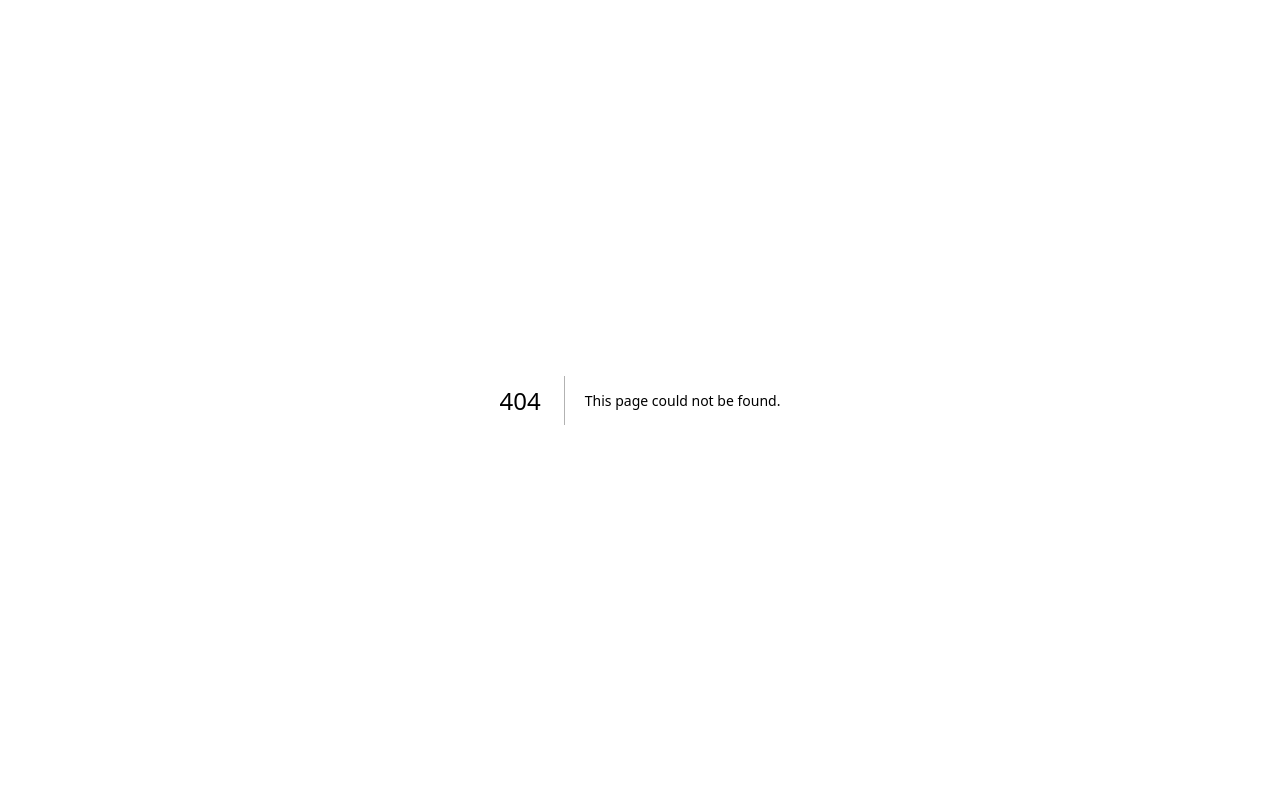
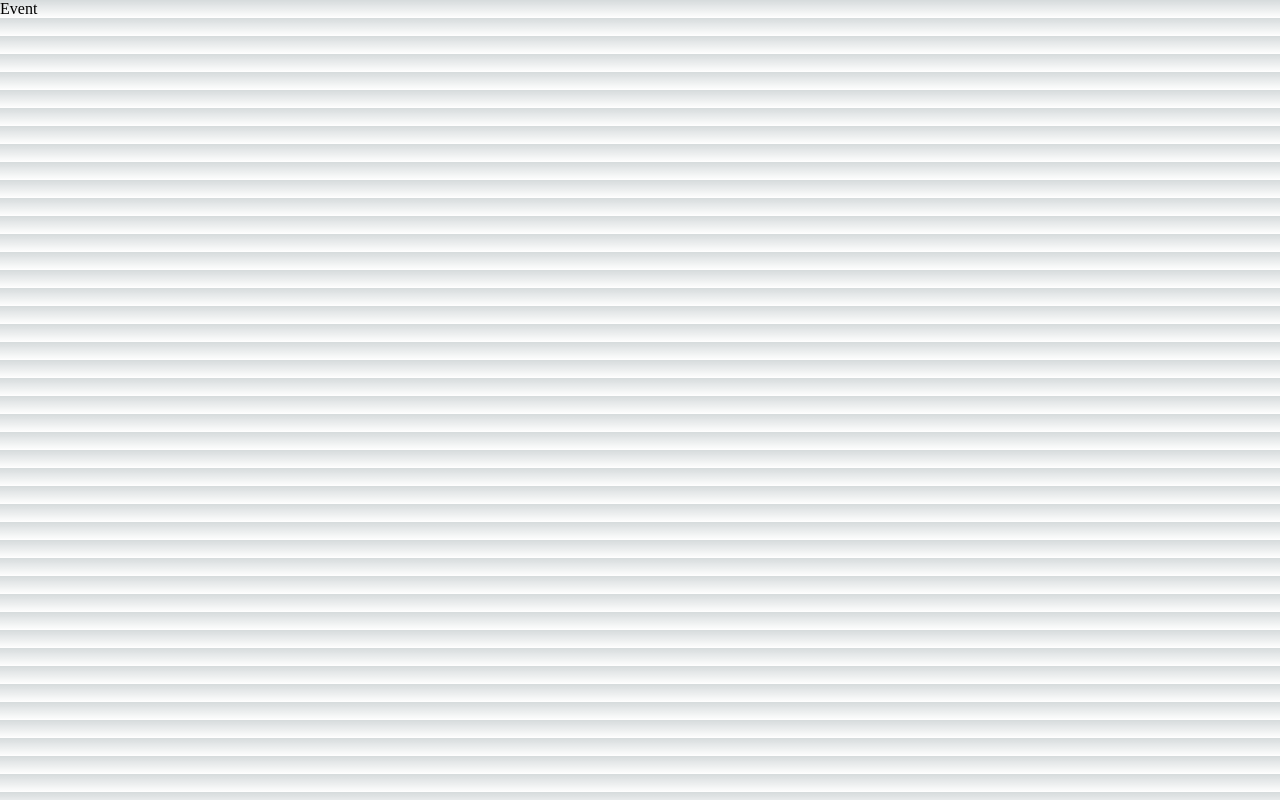
Before and after one commit to m-fadi/events_app, a Next.js app: page /events/1/1 in a window 1280 px wide. Before the commit this address had no page. Built offline with nearby package versions, Linux system fonts and the light colour scheme.

Commit message:
add dynamic single event page

```diff
--- /dev/null
+++ b/pages/events/[cat]/[id].js
@@ -0,0 +1,9 @@
+import React from 'react'
+
+function Event() {
+  return (
+    <div> Event</div>
+  )
+}
+
+export default Event
```
